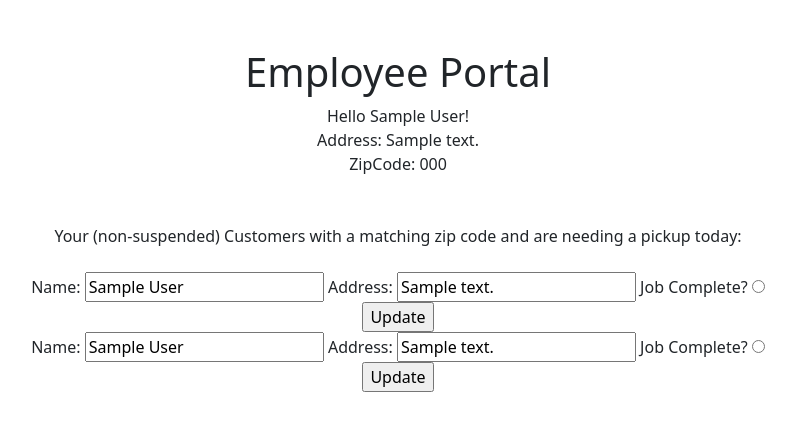
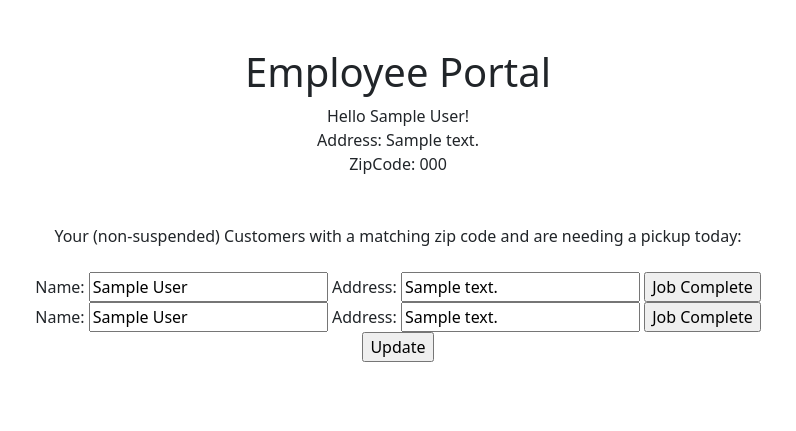
Before and after one commit to GerryMijarry/TrashCollector, a Django app: template trash_collector/employees/templates/employees/index.html in a window 1280 px wide. Shown: the part 56-487 px from the top of the page, without its empty margins (242-1038 px from the left). Run offline with Django 3.2, Linux system fonts and the light colour scheme; the template is opened without the code that fills it: values that come from a table or form of the project are taken from there, others are empty; a user stored in the database is signed in; tables that the repository leaves empty hold one stand-in row (values such as "Sample post").

Commit message:
fixed typo in index template

```diff
--- a/trash_collector/employees/templates/employees/index.html
+++ b/trash_collector/employees/templates/employees/index.html
@@ -29,8 +29,7 @@
                         {% csrf_token %}
                             Name: <input type="name" name="name" id="name" value="{{ customer.name }}" readonly>
                             Address: <input type="address" name="address" id="address" value="{{ customer.address }}" readonly>
-                            Job Complete? <input type="radio" id="complete" name="complete" value="customer.update">
-                        <input type="submit" value="Update" >
+                            <input type="submit" value="Job Complete" >
                     </form>
 
                 {% endfor %}
@@ -41,7 +40,7 @@
                         {% csrf_token %}
                             Name: <input type="name" name="name" id="name" value="{{ customer.name }}" readonly>
                             Address: <input type="address" name="address" id="address" value="{{ customer.address }}" readonly>
-                            Job Complete? <input type="radio" id="complete" name="complete" value="customer.update">
+                            <input type="submit" value="Job Complete" >
                         <input type="submit" value="Update" >
                     </form>
                 {% endfor %}
--- a/trash_collector/employees/templates/employees/weekday_pickup_search.html
+++ b/trash_collector/employees/templates/employees/weekday_pickup_search.html
@@ -49,7 +49,6 @@
           <br />
           Name: <input type="name" name="name" id="name" value="{{ customer.name }}" readonly>
           Address: <input type="address" name="address" id="address" value="{{ customer.address }}" readonly>
-          Pickup Day: <input type="radio" id="complete" name="complete" value="{{ customer.weekly_pickup }}" readonly>
           <br />
       {% endfor %}
 
```
